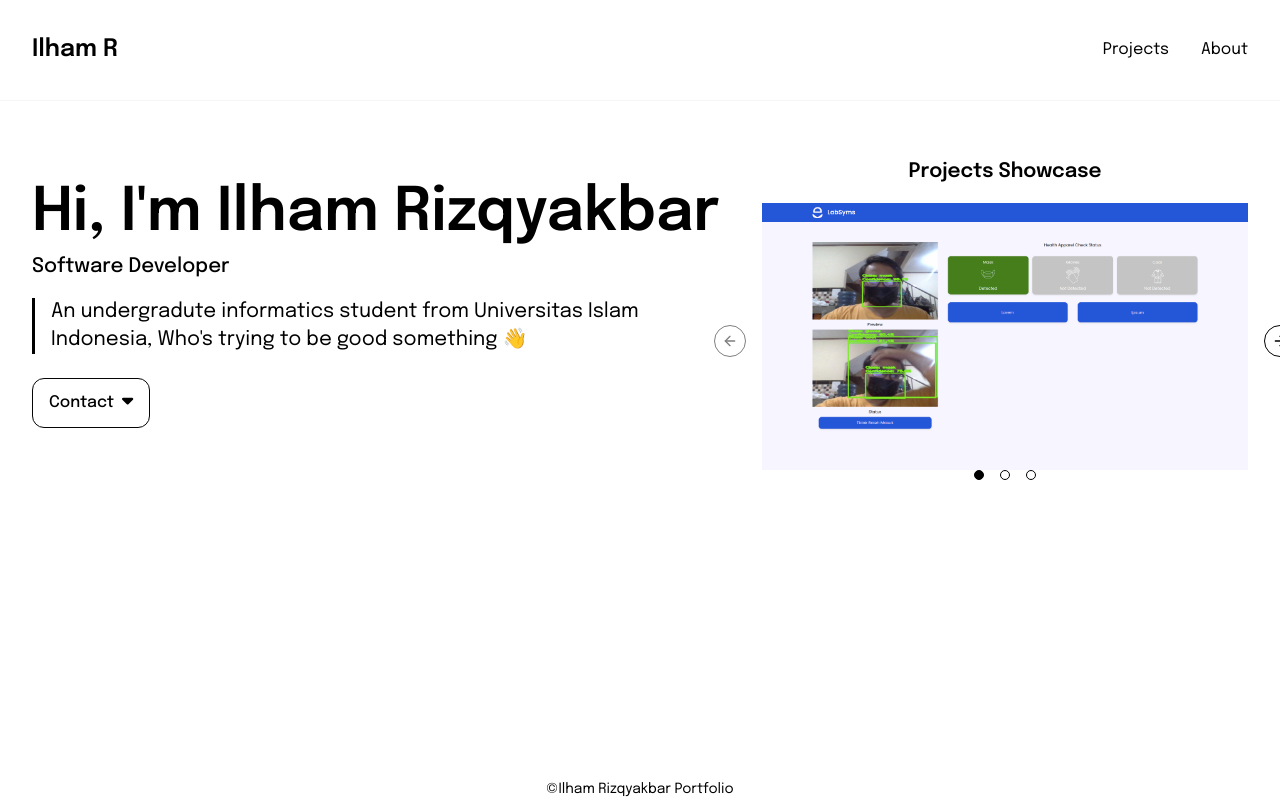
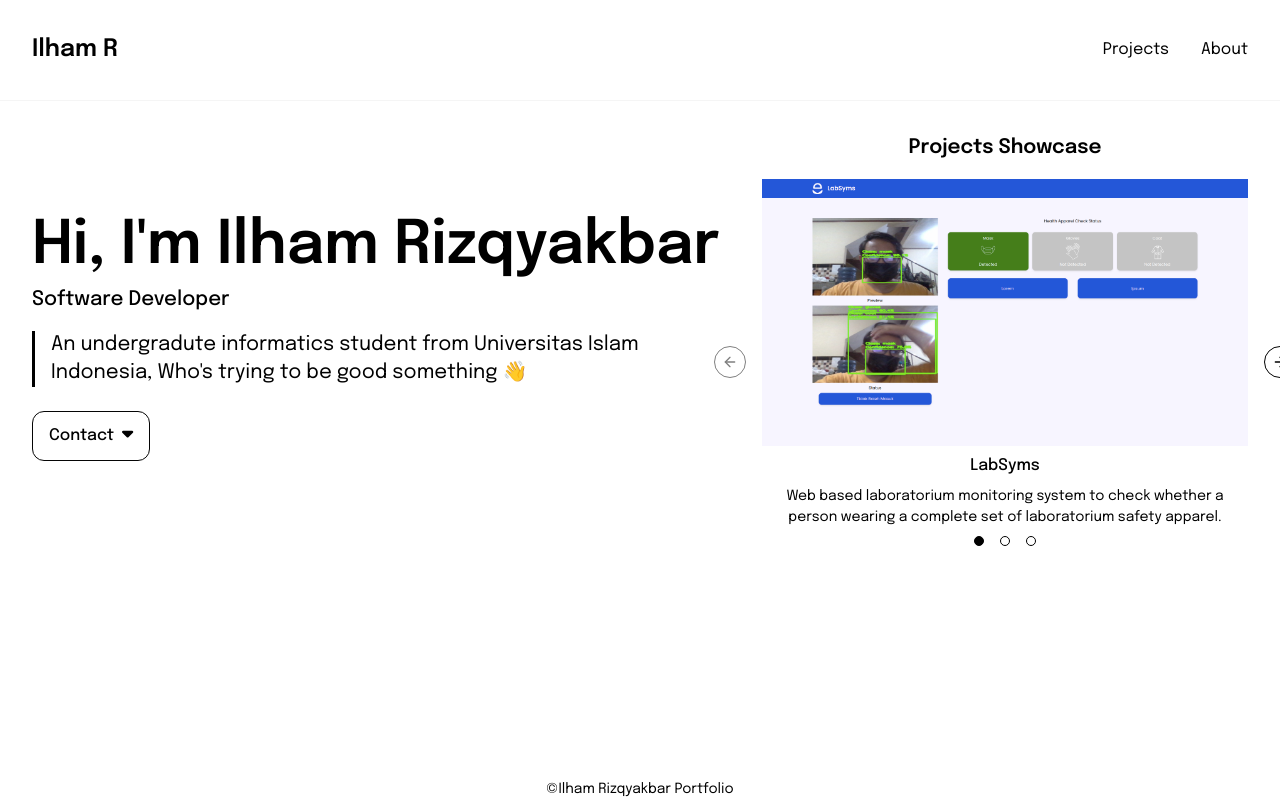
Before and after one commit to ilham-2001/medium-portofolio, a React (Create React App) app: page / in a window 1280 px wide. Built offline with nearby package versions, Linux system fonts and the light colour scheme.

Commit message:
add data folder and make CarouselItem a new component

```diff
--- a/src/@/components/ui/carousel.tsx
+++ b/src/@/components/ui/carousel.tsx
@@ -198,6 +198,11 @@ const CarouselPrevious = React.forwardRef<
 >(({ className, variant = "outline", size = "icon", ...props }, ref) => {
   const { orientation, scrollPrev, canScrollPrev } = useCarousel()
 
+  const customPrev = () => {
+    console.log('ini prev');
+    scrollPrev();
+  }
+
   return (
     <Button
       ref={ref}
@@ -211,7 +216,7 @@ const CarouselPrevious = React.forwardRef<
         className
       )}
       disabled={!canScrollPrev}
-      onClick={scrollPrev}
+      onClick={customPrev}
       {...props}
     >
       <ArrowLeft className="h-4 w-4" />
--- a/src/components/Hero.tsx
+++ b/src/components/Hero.tsx
@@ -1,8 +1,9 @@
 import Button from './Button';
-import { ContactModel } from '../model.constant';
+import { ContactModel, ProjectModel } from '../model.constant';
 
 import { codeHero } from '../assets/assets';
-import { unisipt, bizzit, labsyms } from '../assets/assets';
+
+import { projects } from '../data/global-variable';
 
 // shadcn
 import {
@@ -39,7 +40,7 @@ import {
   faTwitter,
   faInstagram
 } from '@fortawesome/free-brands-svg-icons';
-import { useEffect, useRef, useState } from 'react';
+import { useState } from 'react';
 
 const contacts: Array<ContactModel> = [
   {
@@ -61,8 +62,6 @@ const contacts: Array<ContactModel> = [
 
 const Hero = () => {
   const [currentItemIndex, setCurrentItemIndex] = useState(0);
-  const [startX, setStartX] = useState(null);
-  const [endX, setEndX] = useState(null);
 
   const redirectToContacts = (link: string) => {
     window.open(link, '_blank');
@@ -70,30 +69,16 @@ const Hero = () => {
 
   const directToCV = () => {
     const cvUrl = 'https://drive.google.com/file/d/1FaxeO2VcgimHwDux-6wMQ16ANlG9YQ4I/view?usp=sharing';
-    window.open(cvUrl, '_blank')
+    window.open(cvUrl, '_blank');
   }
 
-  const handleTouchStart = (e: any) => {
-    setStartX(e.touches[0].clientX);  };
+  const setCarouselItem = (nextCarouselItem: number) => {
+    setCurrentItemIndex(nextCarouselItem);
+  }
 
-  const handleTouchMove = (e: any) => {
-    setEndX(e.touches[0].clientX);  };
-
-  const handleTouchEnd = () => {
-    if (startX && endX) {
-      const difference = endX - startX;
-      if (Math.abs(difference) > 50) { // Adjust this threshold as needed
-        // console.log(difference > 0 ? 'right' : 'left');
-        if (difference > 0 && currentItemIndex !== 0) {
-          setCurrentItemIndex(currentItemIndex-1);
-        } else if (difference < 0 && currentItemIndex !== 2) {
-          setCurrentItemIndex(currentItemIndex+1);
+  const testOnClick = () => {
+    console.log('ini test');
   }
-      }
-    }
-    setStartX(null);
-    setEndX(null);
-  };
 
   return (
     <section className='container mx-auto flex gap-10 justify-between items-center'>
@@ -109,62 +94,13 @@ const Hero = () => {
             An undergradute informatics student from Universitas Islam Indonesia, Who's trying to be good something &#128075;
           </p>
         </div>
-        {/* <img className='max-sm:h-[320px] sm:hidden xl:w-[540px]' src={codeHero} alt="a guy is programming" /> */}
-        <div className='hidden max-sm:flex flex-col gap-4 justify-center mt-6'>
+        <div className='hidden max-sm:flex flex-col gap-4 justify-center'>
           <h2 className='text-[20px] font-semibold  text-center'>Projects Showcase</h2>
           <Carousel className='flex flex-col gap-2'>
             <CarouselContent>
-              <CarouselItem
-                onTouchStart={handleTouchStart}
-                onTouchMove={handleTouchMove}
-                onTouchEnd={handleTouchEnd}
-                >
-                <div className='flex flex-col gap-2 text-center'>
-                  <div>
-                    <img src={labsyms} alt="labsysm" />
-                  </div>
-                  <div className='flex flex-col gap-2'>
-                    <h4 className='font-medium'>Labsysms</h4>
-                    <p>
-                      Web based laboratorium monitoring system to check whether a person wearing a complete set of laboratorium safety apparel.
-                    </p>
-                  </div>
-                </div>
-              </CarouselItem>
-              <CarouselItem
-                onTouchStart={handleTouchStart}
-                onTouchMove={handleTouchMove}
-                onTouchEnd={handleTouchEnd}
-                >
-                <div className='flex flex-col gap-2 text-center'>
-                  <div>
-                    <img src={bizzit} alt="Bizz-it - Logo Matcher" />
-                  </div>
-                  <div className='flex flex-col gap-2'>
-                    <h4 className='font-medium'>Bizz-it - Logo Matcher</h4>
-                    <p>
-                      Deep learning model used to find available franchise in bizz-it mobile app by taking picture of some logo and find similar logo in the app.
-                    </p>
-                  </div>
-                </div>
-              </CarouselItem>
-              <CarouselItem
-                onTouchStart={handleTouchStart}
-                onTouchMove={handleTouchMove}
-                onTouchEnd={handleTouchEnd}
-                >
-                <div className='flex flex-col gap-2 text-center'>
-                  <div>
-                    <img src={unisipt} alt="Unisi-Student Employment" />
-                  </div>
-                  <div className='flex flex-col gap-2'>
-                    <h4 className='font-medium'>Unisi-Student Employment</h4>
-                    <p>
-                      Web based application used to find various job vacany around Universitas Islam Indonesia.
-                    </p>
-                  </div>
-                </div>
-              </CarouselItem>
+              {projects.map((it: ProjectModel, index: number) => {
+                return <ProjectCarouselItem key={index} projectData={it} currentItemIndex={currentItemIndex} setCurrentItemIndex={setCarouselItem}/>
+              })}
             </CarouselContent>
             <div className='flex gap-4 justify-center'>
                 {[0, 1, 2].map((it: any, index) => {
@@ -246,32 +182,13 @@ const Hero = () => {
           </div>
         </div>
       </div>
-      {/* <img className='max-sm:hidden lg:w-[420px] xl:w-[540px]' src={codeHero} alt="a guy is programming" /> */}
-      <div className='max-sm:hidden flex flex-col gap-4 justify-center mt-6'>
+      <div className='max-sm:hidden flex flex-col gap-4 justify-center'>
         <h2 className='text-[20px] font-semibold  text-center'>Projects Showcase</h2>
-          <Carousel>
+        <Carousel className='flex flex-col gap-2'>
           <CarouselContent>
-              <CarouselItem
-                onTouchStart={handleTouchStart}
-                onTouchMove={handleTouchMove}
-                onTouchEnd={handleTouchEnd}
-                >
-                <img src={labsyms} alt="a guy is programming" />
-              </CarouselItem>
-              <CarouselItem
-                onTouchStart={handleTouchStart}
-                onTouchMove={handleTouchMove}
-                onTouchEnd={handleTouchEnd}
-                >
-                <img src={bizzit} alt="a guy is programming" />
-              </CarouselItem>
-              <CarouselItem
-                onTouchStart={handleTouchStart}
-                onTouchMove={handleTouchMove}
-                onTouchEnd={handleTouchEnd}
-                >
-                <img src={unisipt} alt="a guy is programming" />
-              </CarouselItem>
+            {projects.map((it: ProjectModel, index: number) => {
+                return <ProjectCarouselItem key={index} projectData={it} currentItemIndex={currentItemIndex} setCurrentItemIndex={setCarouselItem}/>
+            })}
           </CarouselContent>
           <CarouselPrevious />
           <CarouselNext />
@@ -292,3 +209,48 @@ const Hero = () => {
 }
 
 export default Hero;
+
+const ProjectCarouselItem = ({projectData, currentItemIndex, setCurrentItemIndex}: any) => {
+  const [startX, setStartX] = useState(null);
+  const [endX, setEndX] = useState(null);
+
+  const handleTouchStart = (e: any) => {
+    setStartX(e.touches[0].clientX);  };
+
+  const handleTouchMove = (e: any) => {
+    setEndX(e.touches[0].clientX);  };
+
+  const handleTouchEnd = () => {
+    if (startX && endX) {
+      const difference = endX - startX;
+      if (Math.abs(difference) > 50) { // Adjust this threshold as needed
+        // console.log(difference > 0 ? 'right' : 'left');
+        if (difference > 0 && currentItemIndex !== 0) {
+          setCurrentItemIndex(currentItemIndex-1);
+        } else if (difference < 0 && currentItemIndex !== 2) {
+          setCurrentItemIndex(currentItemIndex+1);
+        }
+      }
+    }
+    setStartX(null);
+    setEndX(null);
+  };
+
+  return (
+    <CarouselItem
+      onTouchStart={handleTouchStart}
+      onTouchMove={handleTouchMove}
+      onTouchEnd={handleTouchEnd}
+    >
+    <div className='flex flex-col gap-2 text-center'>
+      <div>
+        <img src={projectData.thumbnail} alt={projectData.name} />
+      </div>
+      <div className='flex flex-col gap-2'>
+        <h4 className='font-medium'>{projectData.name}</h4>
+        <p className='text-[14px]'>{projectData.description}</p>
+      </div>
+    </div>
+  </CarouselItem>
+  )
+}
--- /dev/null
+++ b/src/data/global-variable.ts
@@ -0,0 +1,30 @@
+import { faGithub } from '@fortawesome/free-brands-svg-icons';
+
+import { ProjectModel } from '../model.constant';
+import { unisipt, bizzit, labsyms } from '../assets/assets';
+
+const projects: Array<ProjectModel> = [
+  {
+    name: 'LabSyms',
+    description: 'Web based laboratorium monitoring system to check whether a person wearing a complete set of laboratorium safety apparel.',
+    technologyUsed: ['React', 'TailwindCSS', 'Python', 'Tensorflow', 'MQTT'],
+    whereToLook: [{ label: '', icon: faGithub, url: 'https://github.com/ilham-2001/labsyms'}],
+    thumbnail: labsyms
+  },
+  {
+    name: 'Bizz-it - Logo Matcher',
+    description: 'Deep learning model used to find available franchise in bizz-it mobile app by taking picture of some logo and find similar logo in the app.',
+    technologyUsed: ['Python', 'Tensorflow', 'FastAPI', 'Docker'],
+    whereToLook: [{ label: '', icon: faGithub, url: 'https://github.com/bizz-it/bizz-it_machine-learning'}],
+    thumbnail: bizzit
+  },
+  {
+    name: 'Unisi-PartTime',
+    description: 'Web based application used to find various job vacany around Universitas Islam Indonesia.',
+    technologyUsed: ['Javascript', 'NodeJS', 'SQL', 'PHP'],
+    whereToLook: [{ label: '', icon: faGithub, url: 'https://github.com/ilham-2001/unisi_pt'}],
+    thumbnail: unisipt
+  }
+];
+
+export { projects };
--- a/src/model.constant.ts
+++ b/src/model.constant.ts
@@ -17,4 +17,5 @@ export interface ProjectModel {
   description: string
   technologyUsed: Array<string>
   whereToLook: Array<ContactModel>
+  thumbnail?: any
 }
--- a/src/pages/About.tsx
+++ b/src/pages/About.tsx
@@ -13,10 +13,10 @@ import { faEnvelope } from '@fortawesome/free-solid-svg-icons';
 import { faArrowRight } from '@fortawesome/free-solid-svg-icons';
 
 import { ContactModel } from '../model.constant';
-import { ProjectModel } from '../model.constant';
+
+import { projects } from '../data/global-variable';
 
 // shadcn
-
 import { Badge } from '../@/components/ui/badge';
 import { toast } from "sonner"
 
@@ -86,27 +86,6 @@ const educationBackground: Array<any> = [
     name: 'SMAN 2 Ngaglik',
     date: '2016 - 2019',
     gpa: 'Science Major'
-  }
-];
-
-const projects: Array<ProjectModel> = [
-  {
-    name: 'LabSyms',
-    description: 'Web based laboratorium monitoring system to check whether a person wearing a complete set of laboratorium safety apparel.',
-    technologyUsed: ['React', 'TailwindCSS', 'Python', 'Tensorflow', 'MQTT'],
-    whereToLook: [{ label: '', icon: faGithub, url: 'https://github.com/ilham-2001/labsyms'}],
-  },
-  {
-    name: 'Bizz-it - Logo Matcher',
-    description: 'Deep learning model used to find available franchise in bizz-it mobile app by taking picture of some logo and find similar logo in the app.',
-    technologyUsed: ['Python', 'Tensorflow', 'FastAPI', 'Docker'],
-    whereToLook: [{ label: '', icon: faGithub, url: 'https://github.com/bizz-it/bizz-it_machine-learning'}],
-  },
-  {
-    name: 'Unisi-PartTime',
-    description: 'Web based application used to find various job vacany around Universitas Islam Indonesia.',
-    technologyUsed: ['Javascript', 'NodeJS', 'SQL', 'PHP'],
-    whereToLook: [{ label: '', icon: faGithub, url: 'https://github.com/ilham-2001/unisi_pt'}],
   }
 ];
 
```
Lines whose indentation alone changed are shown as unchanged.
